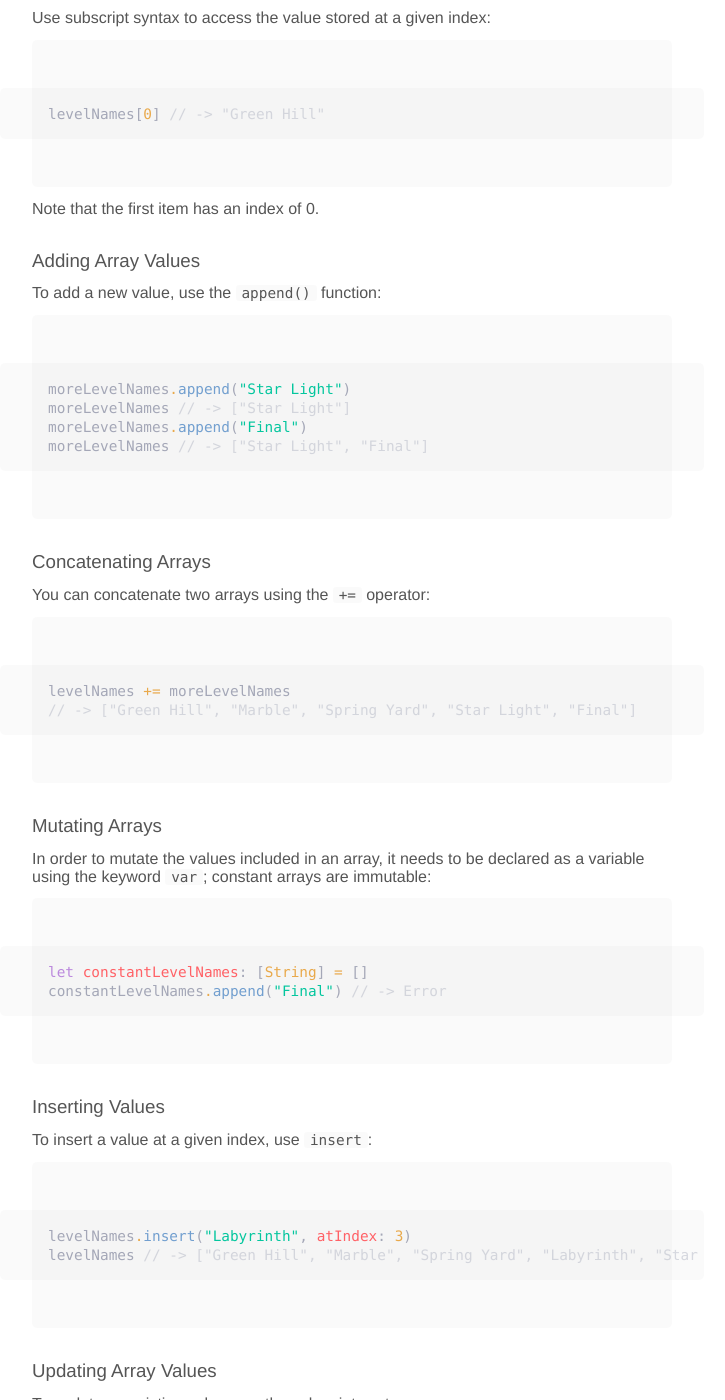
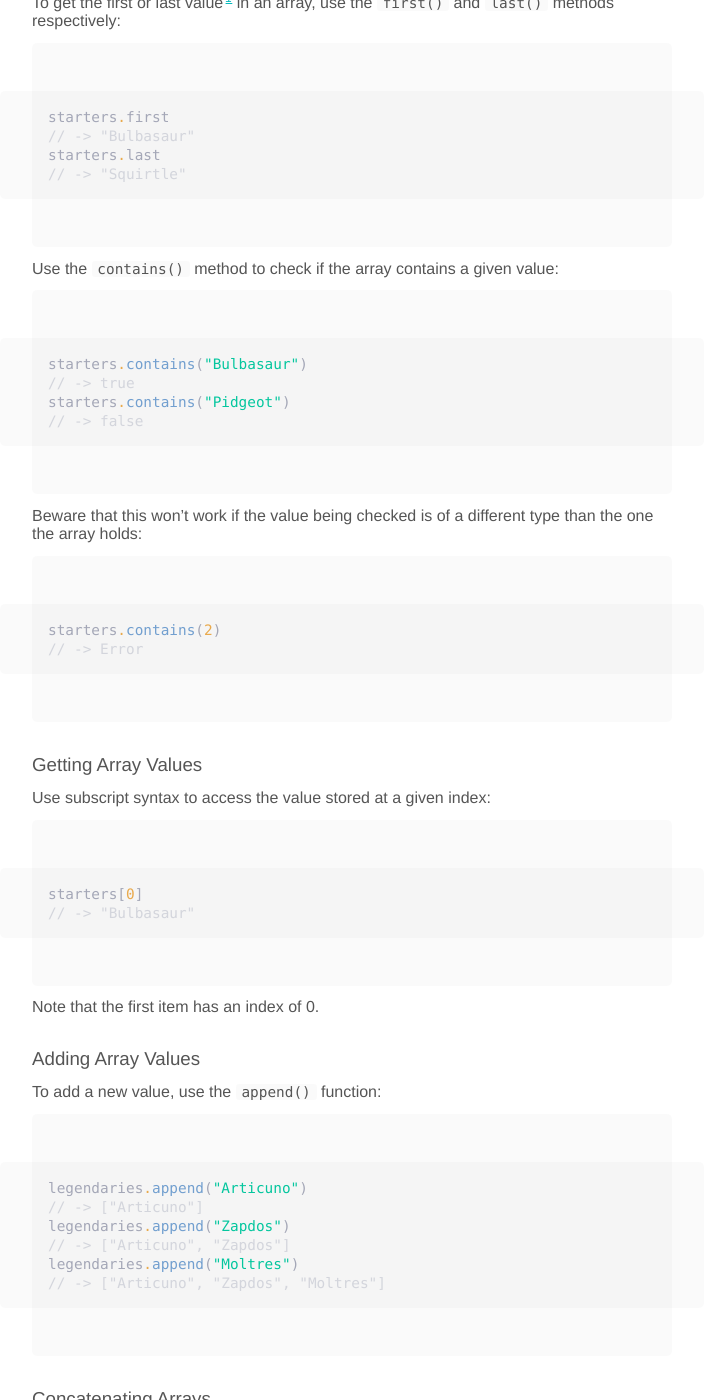
Before and after one commit to kaishin/swiftbits, a Jekyll site: the page built from _posts/2014-07-05-arrays.md, in a window 1280 px wide and 1400 px high, scrolled down 1682 px. Shown: the whole window, without its empty margins (288-1013 px from the left). Built offline with Jekyll 4.4.1, drawn with Linux system fonts in a browser that asks for light colours; some of the changed text lies outside the part shown.

Commit message:
Update arrays

```diff
--- a/_posts/2014-07-05-arrays.md
+++ b/_posts/2014-07-05-arrays.md
@@ -1,29 +1,39 @@
 ---
 title: Arrays
-tags: beginner, tutorial
+tags:
+ - beginner
+ - pokemon
+ - tutorial
 teaser: "In this section, we'll take a look at Swift arrays."
 ---
 
 ### Declaring Arrays
 
-Arrays hold a collection of values with the same type. They
-can be declared using the bracket shorthand syntax:
+Arrays hold a collection of values with the same type. They can be declared using the bracket shorthand syntax:
 
 ~~~swift
-var levelNames = ["Green Hill", "Marble", "Spring Yard"]
+var starters = ["Bulbasaur", "Charmander", "Squirtle"]
 ~~~
 
 The type of values in an array can be inferred as in the example above (string).
 It can also be explicitly set using the `[Type]` syntax:
 
 ~~~swift
-var moreLevelNames: [String] = []
+var legendaries: [String] = []
 ~~~
 
 An array can only hold values of the same type:
 
 ~~~swift
-var levelNames: [String] = ["Green Hill", 2, "Labyrinth"] // -> Error
+var starters = ["Bulbasaur", 2, "Squirtle"]
+// -> Error
+~~~
+
+You can create an array of a certain length and give its elements a default value like so:
+
+~~~swift
+var items = [String](count: 3, repeatedValue: "Potion")
+// ["Potion", "Potion", "Potion"]
 ~~~
 
 ### Inspecting Arrays
@@ -31,20 +41,40 @@ var levelNames: [String] = ["Green Hill", 2, "Labyrinth"] // -> Error
 You can get the number of values in an array using `count`:
 
 ~~~swift
-levelNames.count // -> 3
+starters.count
+// -> 3
 ~~~
 
 To check whether an array is empty, you can use the `isEmpty()` function:
 
 ~~~swift
-levelNames.isEmpty // -> false
+starters.isEmpty
+// -> false
 ~~~
 
 To get the first or last value[^1] in an array, use the `first()` and `last()` methods respectively:
 
 ~~~swift
-levelNames.first // -> "Green Hill"
-levelNames.last // -> "Spring Yard"
+starters.first
+// -> "Bulbasaur"
+starters.last
+// -> "Squirtle"
+~~~
+
+Use the `contains()` method to check if the array contains a given value:
+
+~~~swift
+starters.contains("Bulbasaur")
+// -> true
+starters.contains("Pidgeot")
+// -> false
+~~~
+
+Beware that this won't work if the value being checked is of a different type than the one the array holds:
+
+~~~swift
+starters.contains(2)
+// -> Error
 ~~~
 
 ### Getting Array Values
@@ -52,7 +82,8 @@ levelNames.last // -> "Spring Yard"
 Use subscript syntax to access the value stored at a given index:
 
 ~~~swift
-levelNames[0] // -> "Green Hill"
+starters[0]
+// -> "Bulbasaur"
 ~~~
 
 Note that the first item has an index of 0.
@@ -62,10 +93,12 @@ Note that the first item has an index of 0.
 To add a new value, use the `append()` function:
 
 ~~~swift
-moreLevelNames.append("Star Light")
-moreLevelNames // -> ["Star Light"]
-moreLevelNames.append("Final")
-moreLevelNames // -> ["Star Light", "Final"]
+legendaries.append("Articuno")
+// -> ["Articuno"]
+legendaries.append("Zapdos")
+// -> ["Articuno", "Zapdos"]
+legendaries.append("Moltres")
+// -> ["Articuno", "Zapdos", "Moltres"]
 ~~~
 
 ### Concatenating Arrays
@@ -73,8 +106,8 @@ moreLevelNames // -> ["Star Light", "Final"]
 You can concatenate two arrays using the `+=` operator:
 
 ~~~swift
-levelNames += moreLevelNames
-// -> ["Green Hill", "Marble", "Spring Yard", "Star Light", "Final"]
+starters += legendaries
+// -> ["Bulbasaur", "Charmander", "Squirtle", "Articuno", "Zapdos", "Moltres"]
 ~~~
 
 ### Mutating Arrays
@@ -83,8 +116,9 @@ In order to mutate the values included in an array, it needs to be declared as a
 keyword `var`; constant arrays are immutable:
 
 ~~~swift
-let constantLevelNames: [String] = []
-constantLevelNames.append("Final") // -> Error
+let otherLegendaries: [String] = []
+otherLegendaries("Moltres")
+// -> Error
 ~~~
 
 ### Inserting Values
@@ -92,8 +126,8 @@ constantLevelNames.append("Final") // -> Error
 To insert a value at a given index, use `insert`:
 
 ~~~swift
-levelNames.insert("Labyrinth", atIndex: 3)
-levelNames // -> ["Green Hill", "Marble", "Spring Yard", "Labyrinth", "Star Light", "Final"]
+starters.insert("Pikachu", atIndex: 3)
+// -> ["Bulbasaur", "Charmander", "Squirtle", "Pikachu", "Articuno", "Zapdos", "Moltres"]
 ~~~
 
 ### Updating Array Values
@@ -101,18 +135,31 @@ levelNames // -> ["Green Hill", "Marble", "Spring Yard", "Labyrinth", "Star Ligh
 To update an existing value, use the subscript syntax:
 
 ~~~swift
-levelNames[5] = "Scrap Brain"
-levelNames // -> ["Green Hill", "Marble", "Spring Yard", "Labyrinth", "Star Light", "Scrap Brain"]
+starters[5] = "Mewto"
+// -> ["Bulbasaur", "Charmander", "Squirtle", "Pikachu", "Articuno", "Mewto", "Moltres"]
 ~~~
 
 ### Deleting Array Values
 
-To delete a value, use `removeAtIndex()`:
+To delete a value at a specific index, use `removeAtIndex()`:
 
 ~~~swift
-levelNames.removeAtIndex(5)
-levelNames // -> ["Green Hill", "Marble", "Spring Yard", "Labyrinth", "Star Light"]
+starters.removeAtIndex(5)
+// -> ["Bulbasaur", "Charmander", "Squirtle", "Pikachu", "Articuno", "Moltres"]
 ~~~
 
-[^1]: In practice, what you get is an optional value, which means it can be
-`nil`, for example when the array is empty. More on optionals later.
+Use `removeLast()` to, remove the last value:
+
+~~~swift
+starters.removeLast()
+// -> ["Bulbasaur", "Charmander", "Squirtle", "Pikachu", "Articuno"]
+~~~
+
+You can also remove multiple values by using `removeRange()`:
+
+~~~swift
+starters.removeRange(3...4)
+// -> ["Bulbasaur", "Charmander", "Squirtle"]
+~~~
+
+[^1]: In practice, what you get is an optional value, which means it can be `nil`, for example when the array is empty. More on optionals later.
```
